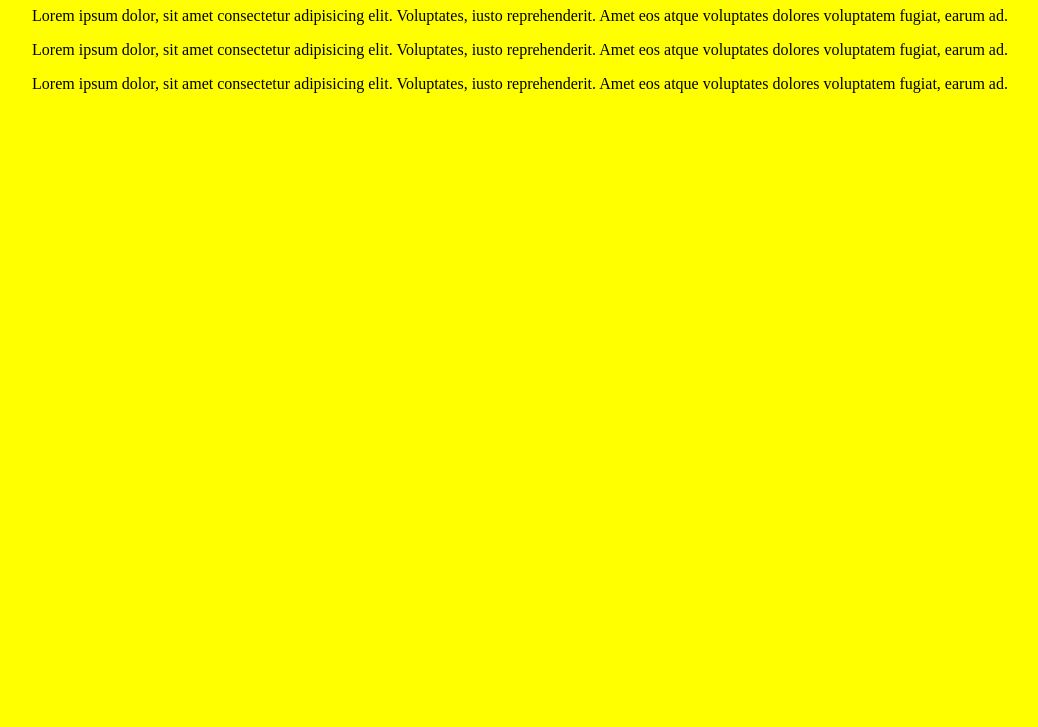
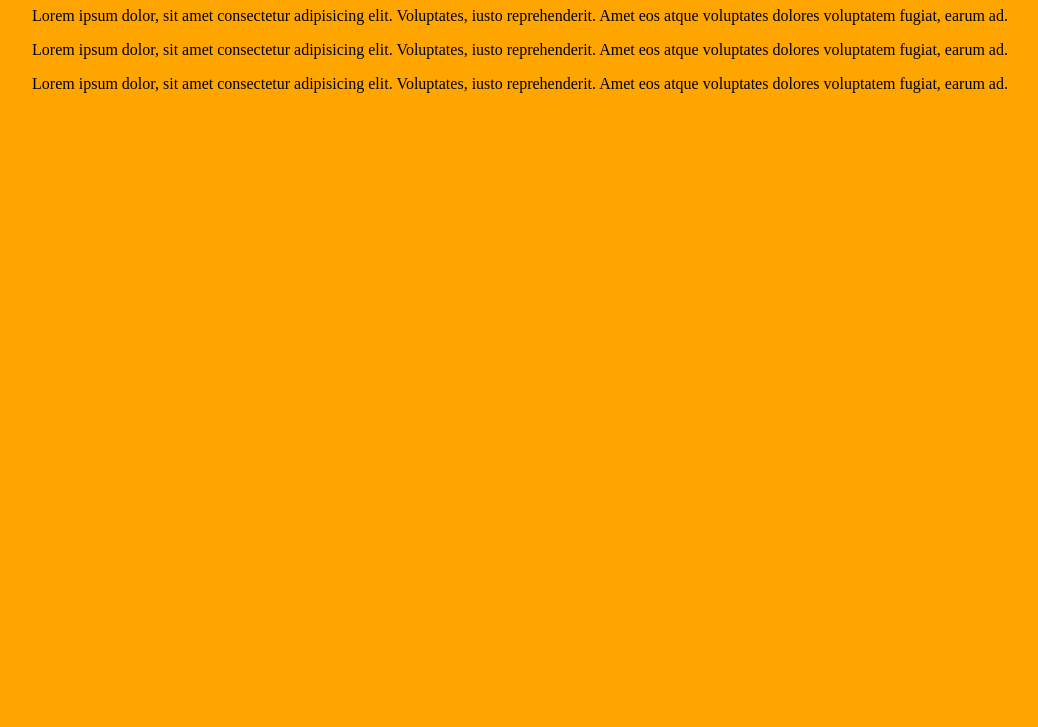
Before and after one commit to derekchancts/gitpage, a plain HTML site: page index.html in a window 1280 px wide. Shown: the part 73-800 px from the top of the page, without its empty margins (120-1158 px from the left). Drawn offline with Linux system fonts and the light colour scheme.

Commit message:
changed background colot to orange

```diff
--- a/styles.css
+++ b/styles.css
@@ -1,5 +1,5 @@
 body {
   margin: 0;
-  background: yellow;
+  background: orange;
   text-align: center;
 }
```
